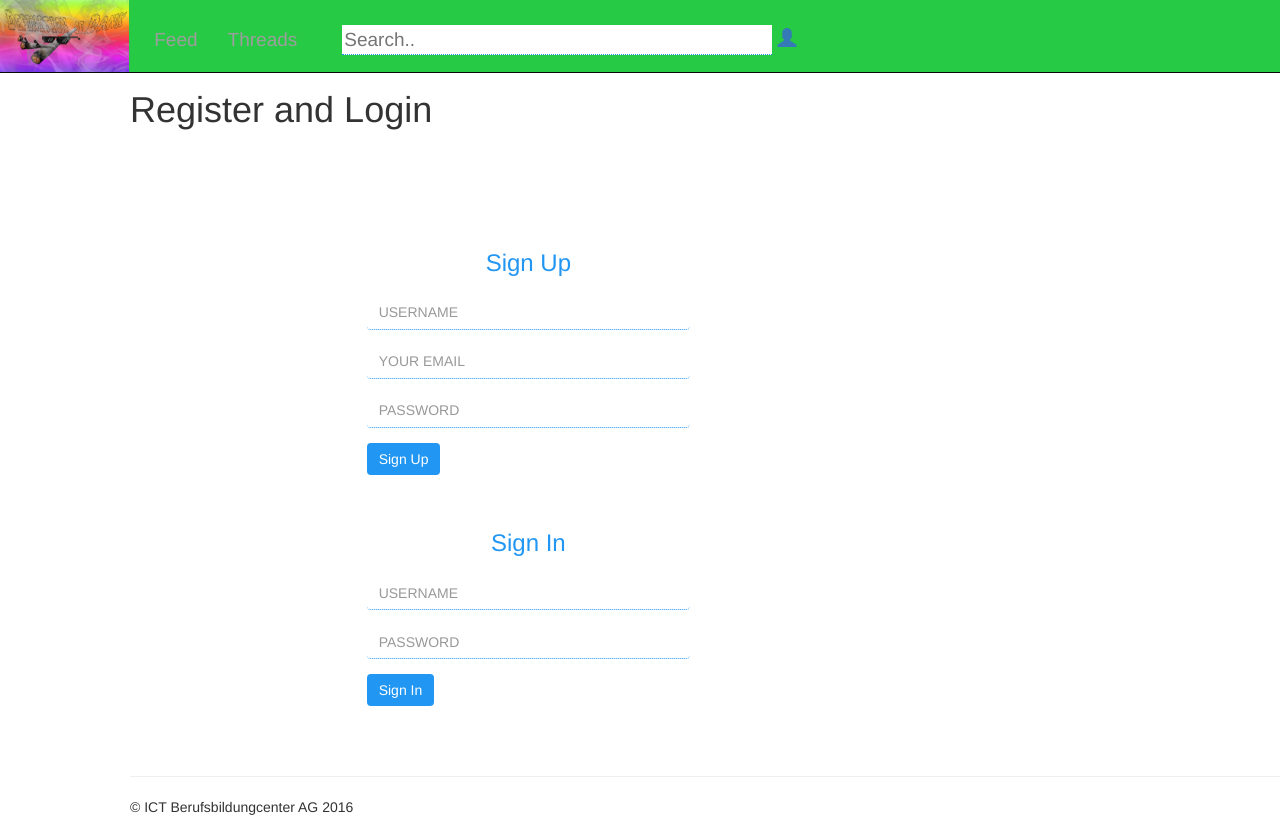
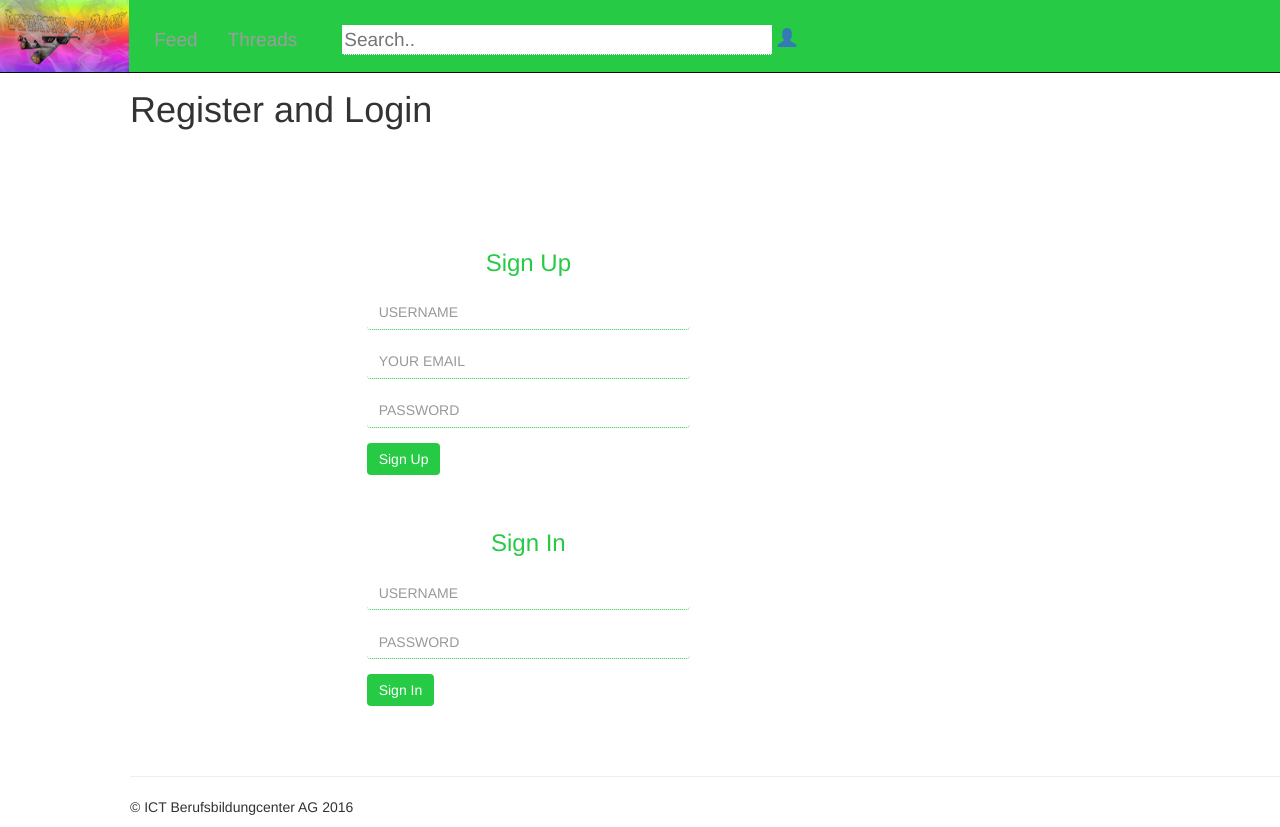
Before and after one commit to keahnignen/Definition-of-Dank, a PHP site: page /user in a window 1280 px wide. Run offline with PHP 8.4, Linux system fonts and the light colour scheme; some libraries are stand-ins or nearby versions.

Commit message:
farbe geändert

```diff
--- a/public/css/style.css
+++ b/public/css/style.css
@@ -80,7 +80,7 @@ html,body{
 
 .signbuttons{
     margin-bottom: 35px;
-    background: #2196f3;
+    background: #27ca45;
     border: none;
 }
 
@@ -88,7 +88,7 @@ input{
     border-top: none !important;
     border-right: none !important;
     border-left: none !important;
-    border-bottom: 1px dotted #2196f3 !important;
+    border-bottom: 1px dotted #27ca45 !important;
     box-shadow: none !important;
     -webkit-box-shadow: none !important;
     -moz-box-shadow: none !important;
@@ -97,13 +97,13 @@ input{
 }
 
 .headerSign{
-    color: #2196f3;
+    color: #27ca45;
     margin-bottom: 20px;
     text-align: center;
 }
 
 .darktext{
-    color: #2196f3;
+    color: #27ca45;
 }
 
 .col-md-1, .col-md-10, .col-md-11, .col-md-12, .col-md-2, .col-md-3, .col-md-4, .col-md-5, .col-md-6, .col-md-7, .col-md-8, .col-md-9 {
```
